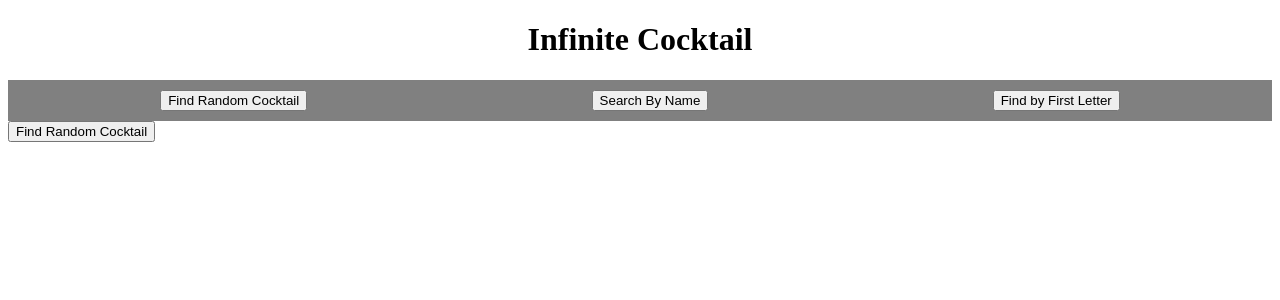
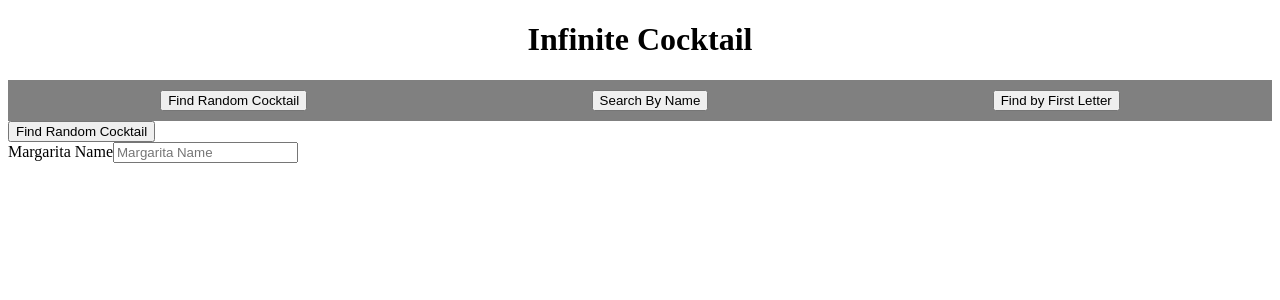
Before and after one commit to ChristianL01/infinite-cocktail, a React (Create React App) app: page / in a window 1280 px wide. Shown: the top 300 px of the page. Built offline with nearby package versions, Linux system fonts and the light colour scheme.

Commit message:
Add component

```diff
--- a/src/App.js
+++ b/src/App.js
@@ -2,6 +2,7 @@ import Nav from "./nav/Nav";
 import './CSS/Style.css'
 import Homepage from "./Homepage/Homepage";
 import { useState } from 'react'
+import SearchByName from "./searchByName/SearchByName";
 const baseUrl = 'https://www.thecocktaildb.com/api/json/v1/1/';
 function App() {
 const [url , setUrl] = useState(baseUrl)
@@ -11,6 +12,7 @@ const [url , setUrl] = useState(baseUrl)
     <nav><Nav /></nav>
     <main>
       <Homepage url={url} />
+      <SearchByName />
     </main>
     </div>
   );
--- /dev/null
+++ b/src/searchByName/SearchByName.js
@@ -0,0 +1,22 @@
+import React from 'react';
+
+function SearchByName(props) {
+    function handleClick() {
+		fetch('https://www.thecocktaildb.com/api/json/v1/1/search.php?s=')
+			.then((res) => {
+				return res.json();
+			})
+			.then((res) => {
+				console.log('success!', res);
+			})
+			.catch((err) => console.log('something went wrong...', err));
+	}
+    return (
+        <div>
+            <label htmlFor="">Margarita Name</label>
+            <input type="text" placeholder='Margarita Name' />
+        </div>
+    );
+}
+
+export default SearchByName;
```
